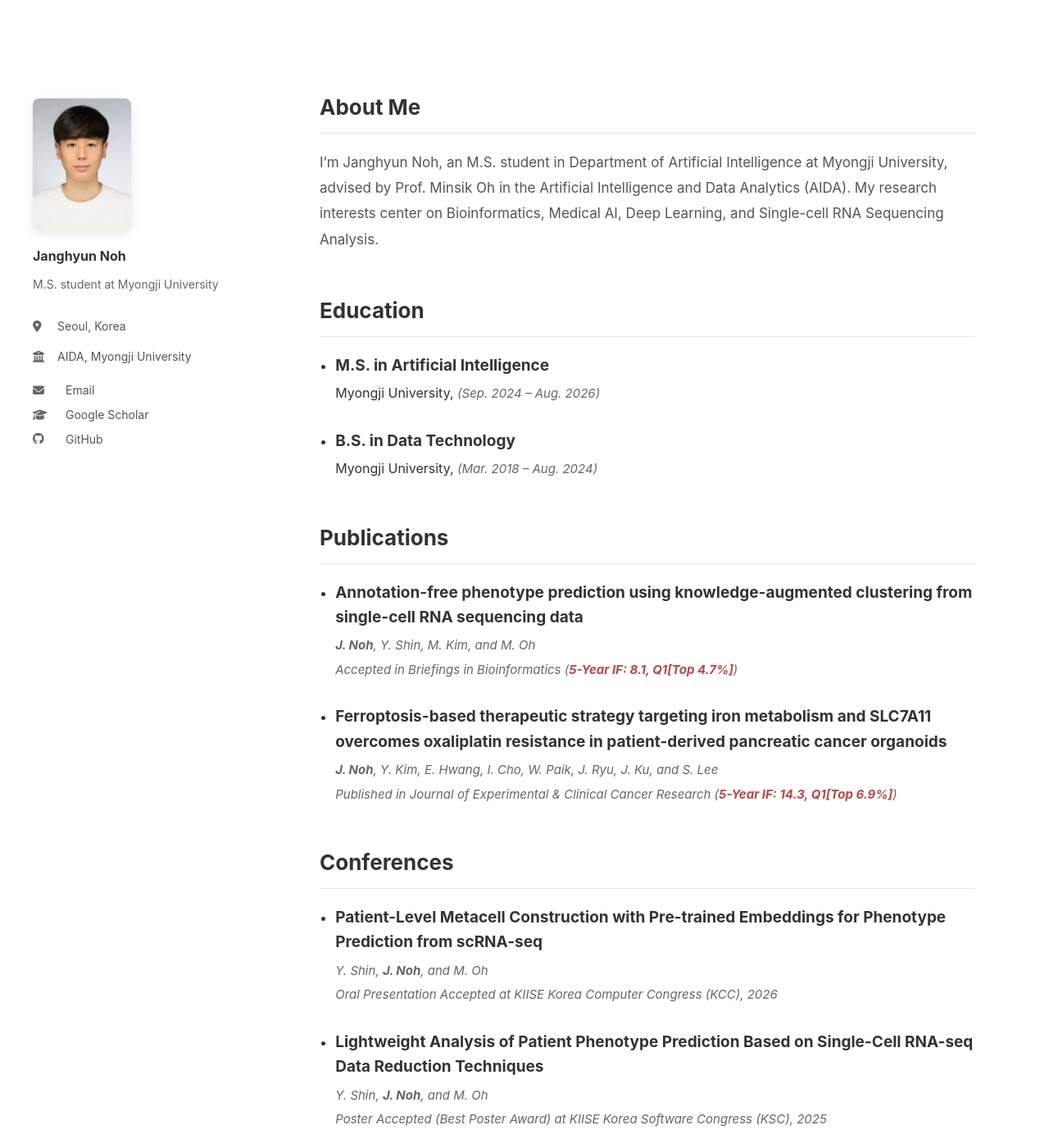
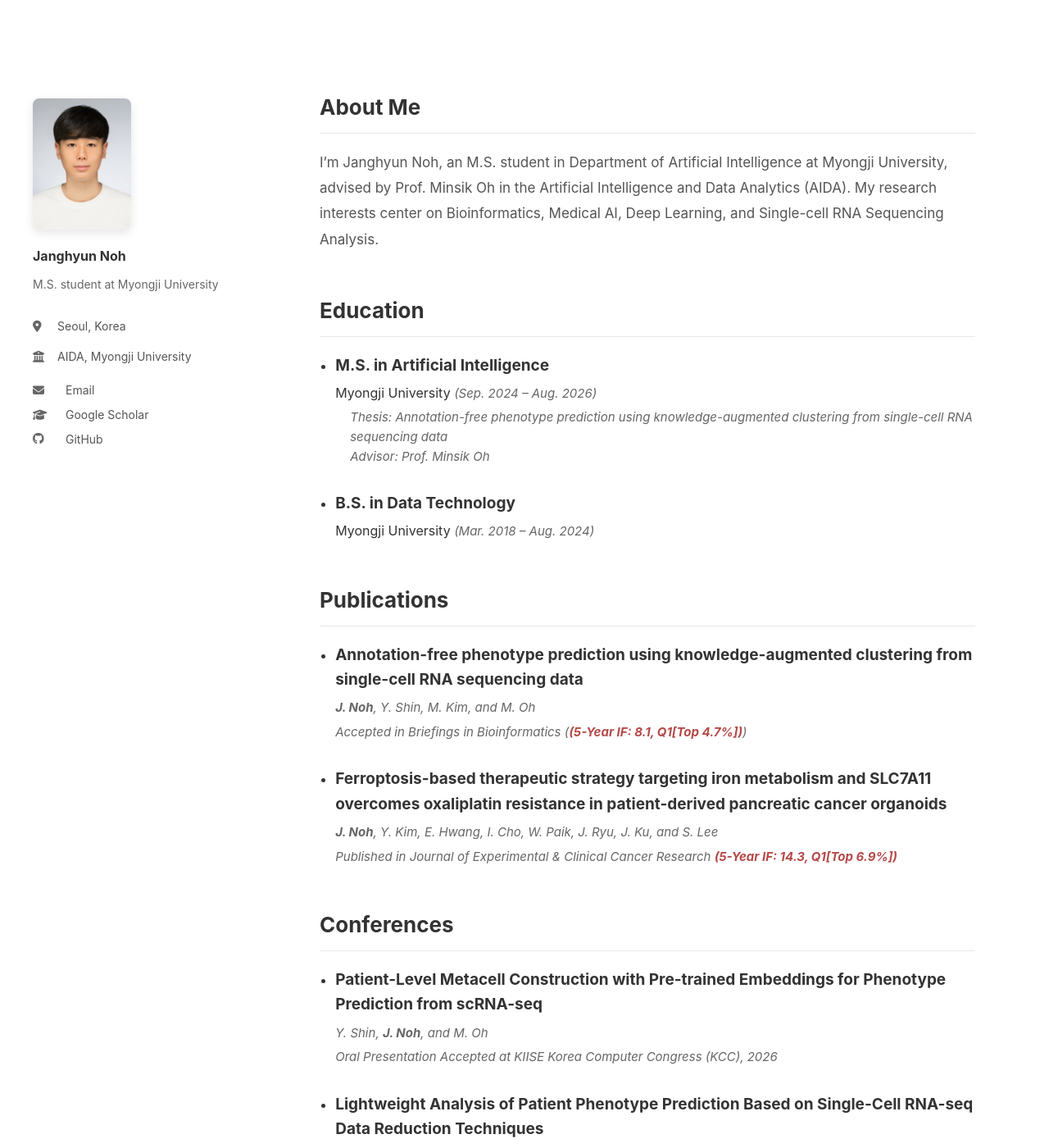
Before and after one commit to janghyunnoh/janghyunnoh.github.io, a Jekyll site: the page built from index.md, in a window 1280 px wide and 1400 px high. Shown: the whole window at 82% size. Built offline with Jekyll 4.4.1, drawn with Linux system fonts in a browser that asks for light colours.

Commit message:
Format education as single-line entries; add M.S. thesis and advisor

```diff
--- a/index.md
+++ b/index.md
@@ -9,18 +9,20 @@ I'm Janghyun Noh, an M.S. student in Department of Artificial Intelligence at My
 
 ## Education
 
-- **M.S. in Artificial Intelligence** Myongji University, <span class="education-period"><em>(Sep. 2024 – Aug. 2026)</em></span>
-- **B.S. in Data Technology** Myongji University, <span class="education-period"><em>(Mar. 2018 – Aug. 2024)</em></span>
+- **M.S. in Artificial Intelligence** Myongji University <span class="education-period"><em>(Sep. 2024 – Aug. 2026)</em></span>
+  <div class="entry-detail"><em>Thesis: Annotation-free phenotype prediction using knowledge-augmented clustering from single-cell RNA sequencing data</em><br>Advisor: Prof. Minsik Oh</div>
+
+- **B.S. in Data Technology** Myongji University <span class="education-period"><em>(Mar. 2018 – Aug. 2024)</em></span>
 
 ## Publications
 
 - **Annotation-free phenotype prediction using knowledge-augmented clustering from single-cell RNA sequencing data**
   <div class="entry-authors"><em><span class="author-name">J. Noh</span>, Y. Shin, M. Kim, and M. Oh</em></div>
-  <div class="entry-venue"><em>Accepted in Briefings in Bioinformatics (<span class="impact">5-Year IF: 8.1, Q1[Top 4.7%]</span>)</em></div>
+  <div class="entry-venue"><em>Accepted in Briefings in Bioinformatics (<span class="impact">(5-Year IF: 8.1, Q1[Top 4.7%])</span>)</em></div>
 
 - **Ferroptosis-based therapeutic strategy targeting iron metabolism and SLC7A11 overcomes oxaliplatin resistance in patient-derived pancreatic cancer organoids**
   <div class="entry-authors"><em><span class="author-name">J. Noh</span>, Y. Kim, E. Hwang, I. Cho, W. Paik, J. Ryu, J. Ku, and S. Lee</em></div>
-  <div class="entry-venue"><em>Published in Journal of Experimental & Clinical Cancer Research (<span class="impact">5-Year IF: 14.3, Q1[Top 6.9%]</span>)</em></div>
+  <div class="entry-venue"><em>Published in Journal of Experimental & Clinical Cancer Research <span class="impact">(5-Year IF: 14.3, Q1[Top 6.9%])</span></em></div>
 
 ## Conferences
 
```
